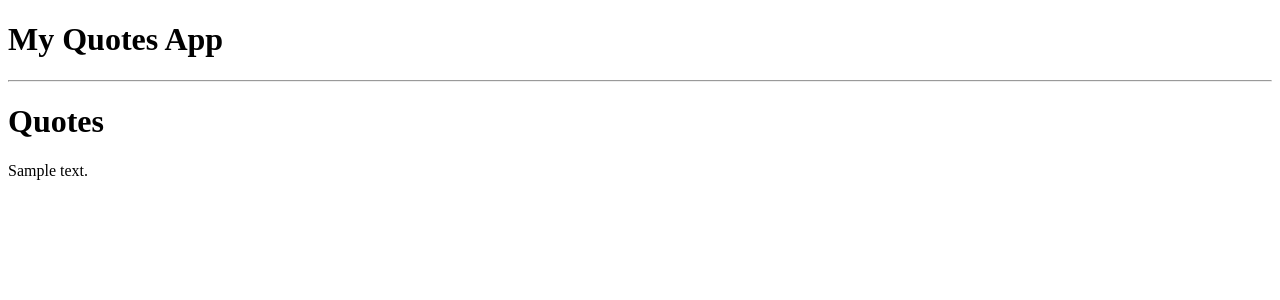
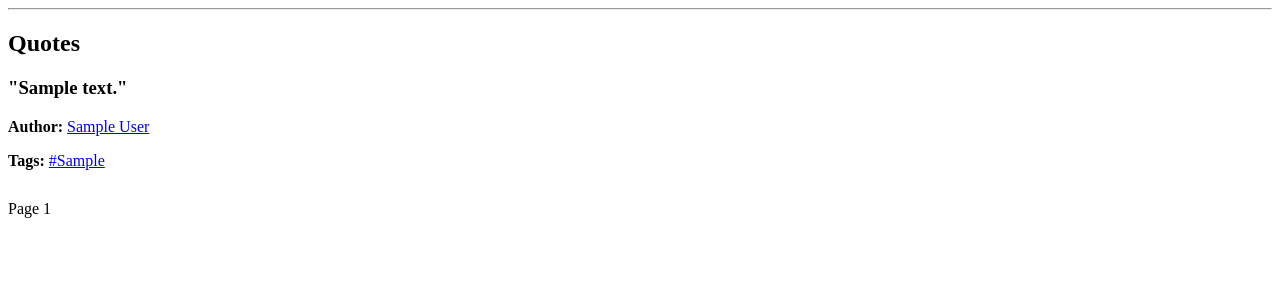
Before and after one commit to NIkitaPonomariov/Django-Quotes, a Django app: page / in a window 1280 px wide. Shown: the top 300 px of the page. Run offline with Django 5.2, Linux system fonts and the light colour scheme; tables that the repository leaves empty hold one stand-in row (values such as "Sample post").

Commit message:
author page and pagination) now working with login logout

```diff
--- a/quotes_project/quotes/templates/quotes/base.html
+++ b/quotes_project/quotes/templates/quotes/base.html
@@ -1,11 +1,9 @@
 <!DOCTYPE html>
 <html>
 <head>
-    <title>Quotes Site</title>
 </head>
 <body>
 
-    <h1>My Quotes App</h1>
     <hr>
 
     {% block content %}
--- a/quotes_project/quotes/templates/quotes/home.html
+++ b/quotes_project/quotes/templates/quotes/home.html
@@ -2,9 +2,35 @@
 
 {% block content %}
 
-<h1>Quotes</h1>
-{% for quote in quotes %}
-   <p>{{ quote.text }}</p>
+<title>Quotes Site</title>
+<h2>Quotes</h2>
+
+{% for quote in page_obj %}
+    <div style="margin-bottom: 30px;">
+        <h3>"{{ quote.text }}"</h3>
+        <p><b>Author:</b> <a href="/author/{{ quote.author.id }}/">
+            {{ quote.author.full_name }}
+        </a></p>
+
+        <p>
+            <b>Tags:</b>
+            {% for tag in quote.tags.all %}
+                <a href="/tag/{{ tag.tag }}/">#{{ tag.tag }}</a>
+            {% endfor %}
+        </p>
+    </div>
 {% endfor %}
 
+<div>
+    {% if page_obj.has_previous %}
+        <a href="?page={{ page_obj.previous_page_number }}">Previous</a>
+    {% endif %}
+
+    <span>Page {{ page_obj.number }}</span>
+
+    {% if page_obj.has_next %}
+        <a href="?page={{ page_obj.next_page_number }}">Next</a>
+    {% endif %}
+</div>
+
 {% endblock %}
--- a/quotes_project/quotes/urls.py
+++ b/quotes_project/quotes/urls.py
@@ -8,4 +8,7 @@ urlpatterns = [
     path('add_quote/', views.add_quote, name="add_quote"),
     path('add_tag/', views.add_tag, name="add_tag"),
     path('tag/<str:tag_name>/', views.quotes_by_tag, name="tag"),
+    path('author/<int:author_id>/', views.author_detail, name='author'),
+
+
 ]
--- a/quotes_project/quotes/views.py
+++ b/quotes_project/quotes/views.py
@@ -1,10 +1,14 @@
 from django.shortcuts import render
 from .models import Quote, Tag, Author
+from django.core.paginator import Paginator
 
 
 def main(request):
-    quotes = Quote.objects.all()
-    return render(request, 'quotes/home.html', {"quotes": quotes})
+    quote_list = Quote.objects.all()
+    paginator = Paginator(quote_list, 5)
+    page_num = request.GET.get("page")
+    page_obj = paginator.get_page(page_num)
+    return render(request, 'quotes/home.html', {"page_obj": page_obj})
 
 
 def register(request):
@@ -21,3 +25,7 @@ def add_tag(request):
 
 def quotes_by_tag(request):
     return render(request, 'quotes/home.html')
+
+def author_detail(request, author_id):
+    author = Author.objects.get(id=author_id)
+    return render(request, 'quotes/author.html', {"author": author})
--- a/quotes_project/quotes_project/urls.py
+++ b/quotes_project/quotes_project/urls.py
@@ -4,5 +4,7 @@ from django.urls import path, include
 
 urlpatterns = [
     path('admin/', admin.site.urls),
-    path('', include('quotes.urls'))
+    path('', include('quotes.urls')),
+
+    path('accounts/', include('django.contrib.auth.urls')),
 ]
```
Also changed, not shown: quotes_project/quotes/templates/quotes/author.html (added, +13 -0 lines).
